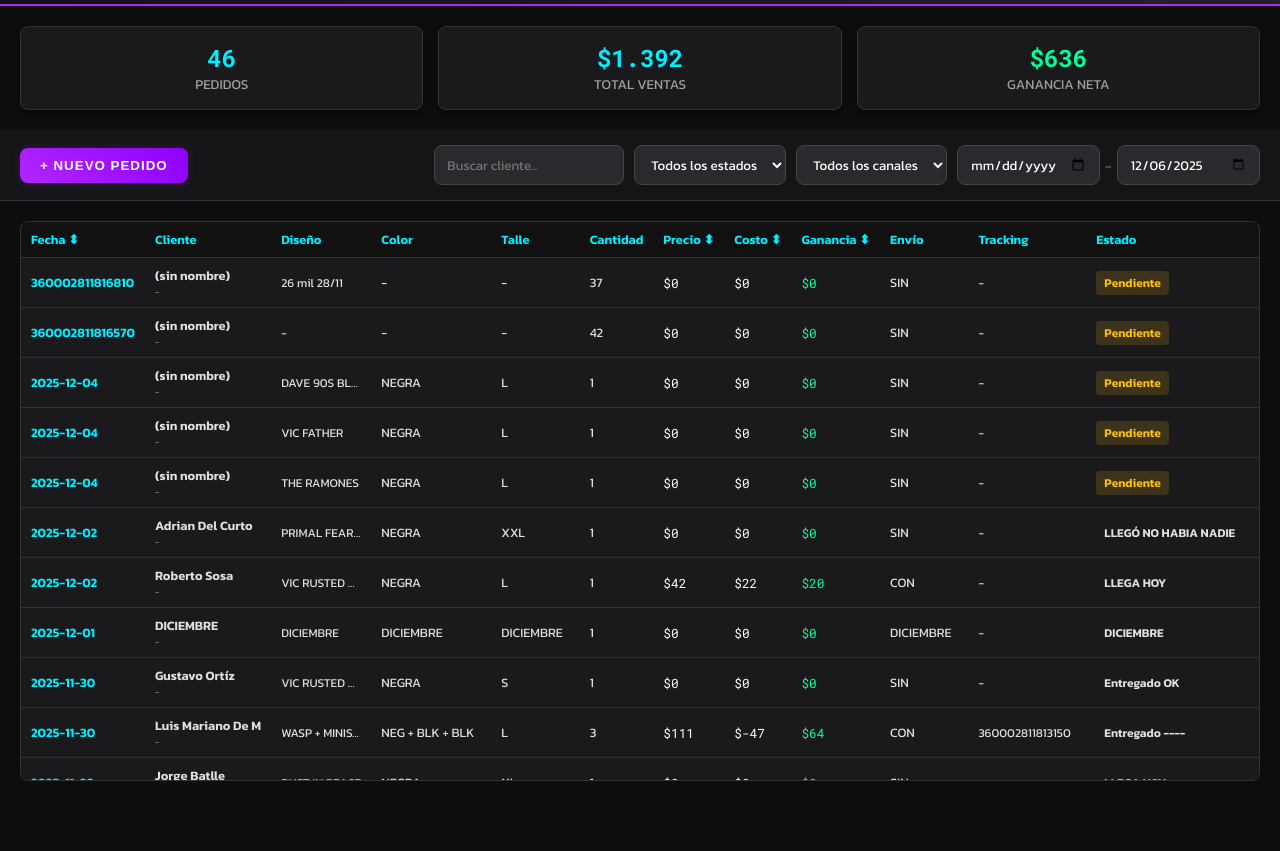
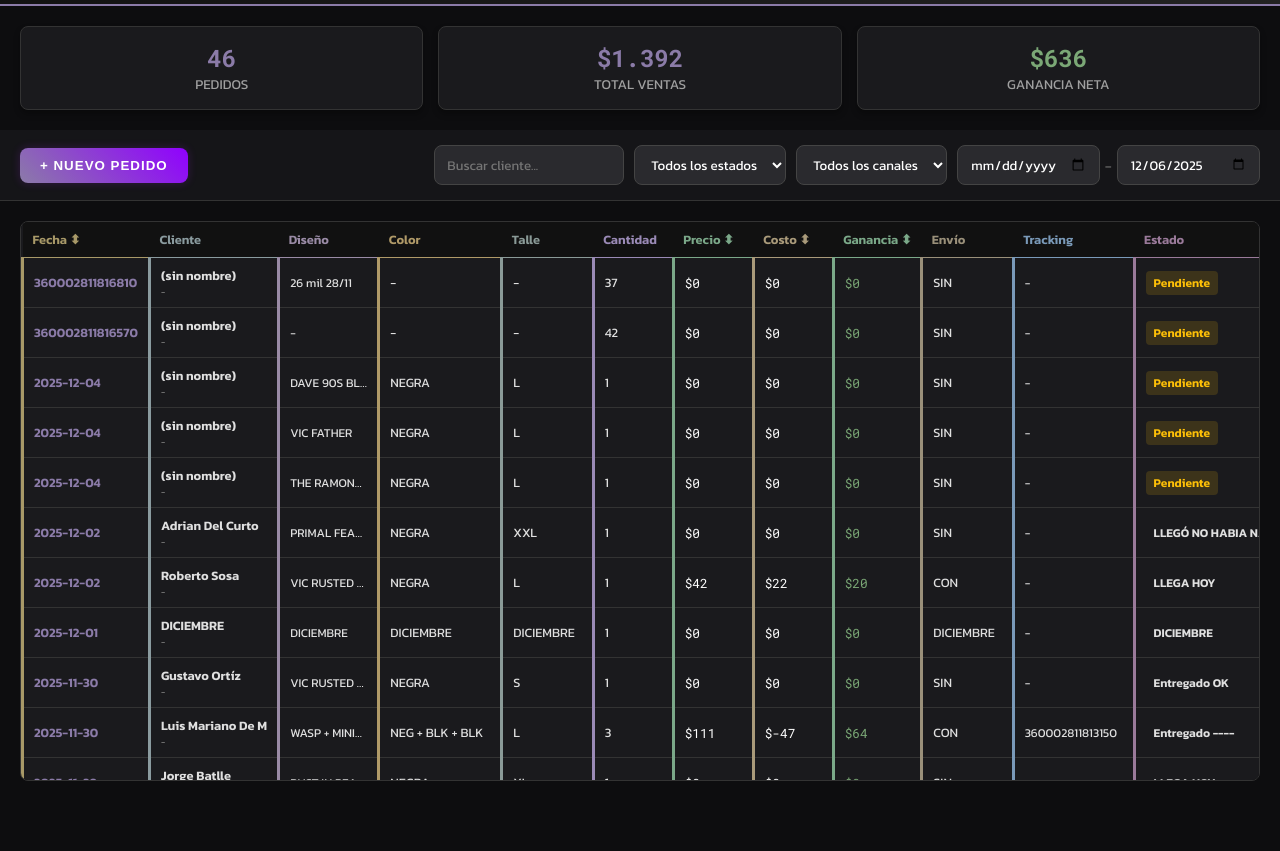
Before and after one commit to fernandopizarrodw/five-magics-designs, a plain HTML site: page excel.html in a window 1280 px wide. Shown: the part 81-932 px from the top of the page. Drawn offline with Linux system fonts and the light colour scheme.

Commit message:
🎨 Paleta de colores elegantes sutiles: reemplazar cyan brillante por tonos tierra/gris. Columnas redimensionables

```diff
--- a/excel.html
+++ b/excel.html
@@ -13,14 +13,29 @@
             --card-bg: #1a1a1d;
             --text-main: #e0e0e0;
             --text-muted: #a0a0a0;
-            --accent-cyan: #00eeff;
-            --accent-violet: #b026ff;
-            --danger: #ff4d4d;
-            --success: #00ff9d;
+            --accent-cyan: #7a9b8f;
+            --accent-violet: #8b7ba8;
+            --danger: #d97676;
+            --success: #7ba876;
             --border-radius: 8px;
             --border-color: #333;
             --font-main: 'Kanit', sans-serif;
             --font-mono: 'Roboto Mono', monospace;
+            /* Colores sutiles por columna - tonos tierra, gris, beige elegante */
+            --col-fecha: #a89968;
+            --col-cliente: #8a9b9f;
+            --col-design: #9a8ba6;
+            --col-color: #b09a68;
+            --col-talle: #8a9a97;
+            --col-cantidad: #9a8ab6;
+            --col-precio: #7ba889;
+            --col-costo: #a99a7a;
+            --col-ganancia: #7ba989;
+            --col-envio: #9a907a;
+            --col-tracking: #7a9ab9;
+            --col-estado: #9a7a9a;
+            --col-canal: #b9a97a;
+            --col-nro: #7a9a7f;
         }
 
         * { margin: 0; padding: 0; box-sizing: border-box; }
@@ -45,10 +60,10 @@
         }
 
         h1 {
-            color: var(--accent-cyan);
+            color: var(--accent-violet);
             text-transform: uppercase;
             letter-spacing: 2px;
-            text-shadow: 0 0 10px rgba(0, 238, 255, 0.3);
+            text-shadow: 0 0 10px rgba(139, 123, 168, 0.2);
         }
 
         .stats-container {
@@ -72,7 +87,7 @@
         .stat-value {
             font-family: var(--font-mono);
             font-size: 1.5rem;
-            color: var(--accent-cyan);
+            color: var(--accent-violet);
             font-weight: bold;
         }
 
@@ -111,8 +126,8 @@
         }
 
         input:focus, select:focus, textarea:focus {
-            border-color: var(--accent-cyan);
-            box-shadow: 0 0 5px rgba(0, 238, 255, 0.2);
+            border-color: var(--accent-violet);
+            box-shadow: 0 0 5px rgba(139, 123, 168, 0.3);
         }
 
         /* --- BOTONES --- */
@@ -166,20 +181,67 @@
             text-align: left;
             border-bottom: 1px solid #333;
             font-size: 0.8rem;
+            position: relative;
         }
 
         th {
             background-color: #111;
-            color: var(--accent-cyan);
+            color: var(--accent-violet);
             font-weight: 600;
             position: sticky;
             top: 0;
             cursor: pointer;
             user-select: none;
             z-index: 10;
+            min-width: 80px;
         }
 
-        th:hover { background-color: #222; }
+        th::after {
+            content: '';
+            position: absolute;
+            right: 0;
+            top: 0;
+            bottom: 0;
+            width: 5px;
+            cursor: col-resize;
+            background: transparent;
+            user-select: none;
+        }
+
+        th:hover::after {
+            background: rgba(0, 238, 255, 0.5);
+        }
+
+        /* Colores por columna en la tabla */
+        th:nth-child(1) { color: var(--col-fecha); border-bottom-color: var(--col-fecha); }
+        th:nth-child(2) { color: var(--col-cliente); border-bottom-color: var(--col-cliente); }
+        th:nth-child(3) { color: var(--col-design); border-bottom-color: var(--col-design); }
+        th:nth-child(4) { color: var(--col-color); border-bottom-color: var(--col-color); }
+        th:nth-child(5) { color: var(--col-talle); border-bottom-color: var(--col-talle); }
+        th:nth-child(6) { color: var(--col-cantidad); border-bottom-color: var(--col-cantidad); }
+        th:nth-child(7) { color: var(--col-precio); border-bottom-color: var(--col-precio); }
+        th:nth-child(8) { color: var(--col-costo); border-bottom-color: var(--col-costo); }
+        th:nth-child(9) { color: var(--col-ganancia); border-bottom-color: var(--col-ganancia); }
+        th:nth-child(10) { color: var(--col-envio); border-bottom-color: var(--col-envio); }
+        th:nth-child(11) { color: var(--col-tracking); border-bottom-color: var(--col-tracking); }
+        th:nth-child(12) { color: var(--col-estado); border-bottom-color: var(--col-estado); }
+        th:nth-child(13) { color: var(--col-canal); border-bottom-color: var(--col-canal); }
+        th:nth-child(14) { color: var(--col-nro); border-bottom-color: var(--col-nro); }
+
+        tbody tr td:nth-child(1) { border-left: 3px solid var(--col-fecha); }
+        tbody tr td:nth-child(2) { border-left: 3px solid var(--col-cliente); }
+        tbody tr td:nth-child(3) { border-left: 3px solid var(--col-design); }
+        tbody tr td:nth-child(4) { border-left: 3px solid var(--col-color); }
+        tbody tr td:nth-child(5) { border-left: 3px solid var(--col-talle); }
+        tbody tr td:nth-child(6) { border-left: 3px solid var(--col-cantidad); }
+        tbody tr td:nth-child(7) { border-left: 3px solid var(--col-precio); }
+        tbody tr td:nth-child(8) { border-left: 3px solid var(--col-costo); }
+        tbody tr td:nth-child(9) { border-left: 3px solid var(--col-ganancia); }
+        tbody tr td:nth-child(10) { border-left: 3px solid var(--col-envio); }
+        tbody tr td:nth-child(11) { border-left: 3px solid var(--col-tracking); }
+        tbody tr td:nth-child(12) { border-left: 3px solid var(--col-estado); }
+        tbody tr td:nth-child(13) { border-left: 3px solid var(--col-canal); }
+        tbody tr td:nth-child(14) { border-left: 3px solid var(--col-nro); }
         tr:hover { background-color: #252529; }
 
         .tag {
@@ -190,7 +252,7 @@
         }
         .tag-status-Entregado { background-color: rgba(0, 255, 157, 0.15); color: var(--success); }
         .tag-status-Pendiente { background-color: rgba(255, 193, 7, 0.15); color: #ffc107; }
-        .tag-status-Transito { background-color: rgba(0, 238, 255, 0.15); color: var(--accent-cyan); }
+        .tag-status-Transito { background-color: rgba(123, 143, 159, 0.15); color: #7b8f9f; }
         .tag-status-Intentofallido { background-color: rgba(255, 77, 77, 0.15); color: var(--danger); }
         .money { font-family: var(--font-mono); color: #fff; }
         .profit-positive { color: var(--success); }
@@ -216,7 +278,7 @@
             max-width: 900px;
             border-radius: var(--border-radius);
             border: 1px solid var(--accent-violet);
-            box-shadow: 0 0 20px rgba(176, 38, 255, 0.3);
+            box-shadow: 0 0 20px rgba(139, 123, 168, 0.2);
             padding: 25px;
             position: relative;
             margin-bottom: 50px;
@@ -241,7 +303,7 @@
             grid-column: 1 / -1;
             margin-top: 15px;
             margin-bottom: 5px;
-            color: var(--accent-cyan);
+            color: var(--accent-violet);
             font-size: 1.1rem;
             border-bottom: 1px solid #333;
             padding-bottom: 5px;
@@ -269,7 +331,7 @@
         #toast-container { position: fixed; bottom: 20px; right: 20px; z-index: 2000; }
         .toast {
             background-color: #333; color: #fff; padding: 12px 20px; margin-top: 10px;
-            border-radius: 4px; border-left: 4px solid var(--accent-cyan);
+            border-radius: 4px; border-left: 4px solid var(--accent-violet);
             animation: slideIn 0.3s ease-out;
             box-shadow: 0 3px 10px rgba(0,0,0,0.5);
         }
@@ -938,7 +1000,7 @@ Ciudad: La Plata",,42,22,20,CON,
                     const tr = document.createElement('tr');
                     const profitClass = o.ganancia_neta >= 0 ? 'profit-positive' : 'profit-negative';
                     tr.innerHTML = `
-                        <td style="font-weight:bold; color:var(--accent-cyan);">${o.fecha_pedido}</td>
+                        <td style="font-weight:bold; color:var(--accent-violet);">${o.fecha_pedido}</td>
                         <td><div style="font-weight:bold;">${o.nombre_apellido}</div><div style="font-size:0.7em; color:#888;">${o.localidad || '-'}</div></td>
                         <td style="font-size:0.75rem; max-width:100px; overflow:hidden; text-overflow:ellipsis;">${o.diseño_frente || '-'}</td>
                         <td>${o.color_remera || '-'}</td>
@@ -1046,6 +1108,43 @@ Ciudad: La Plata",,42,22,20,CON,
         };
 
         window.onload = () => app.init();
+
+        // 🔧 Redimensionamiento de columnas
+        document.addEventListener('DOMContentLoaded', function() {
+            const table = document.getElementById('ordersTable');
+            const headers = table.querySelectorAll('th');
+
+            headers.forEach((header, idx) => {
+                header.addEventListener('mousedown', (e) => {
+                    if (e.offsetX < header.offsetWidth - 5) return; // Solo desde el borde derecho
+
+                    e.preventDefault();
+                    const startX = e.clientX;
+                    const startWidth = header.offsetWidth;
+
+                    const onMouseMove = (moveEvent) => {
+                        const diff = moveEvent.clientX - startX;
+                        const newWidth = Math.max(50, startWidth + diff);
+                        header.style.width = newWidth + 'px';
+                        header.style.minWidth = newWidth + 'px';
+
+                        // Aplicar ancho a todas las celdas de esa columna
+                        table.querySelectorAll(`tbody tr td:nth-child(${idx + 1})`).forEach(td => {
+                            td.style.width = newWidth + 'px';
+                            td.style.minWidth = newWidth + 'px';
+                        });
+                    };
+
+                    const onMouseUp = () => {
+                        document.removeEventListener('mousemove', onMouseMove);
+                        document.removeEventListener('mouseup', onMouseUp);
+                    };
+
+                    document.addEventListener('mousemove', onMouseMove);
+                    document.addEventListener('mouseup', onMouseUp);
+                });
+            });
+        });
     </script>
 </body>
 </html>
```
